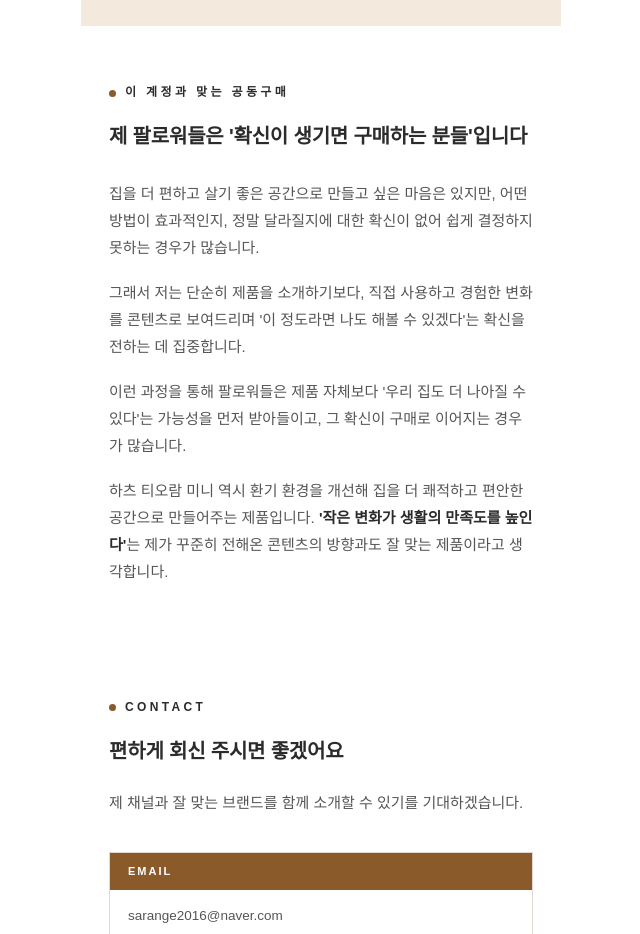
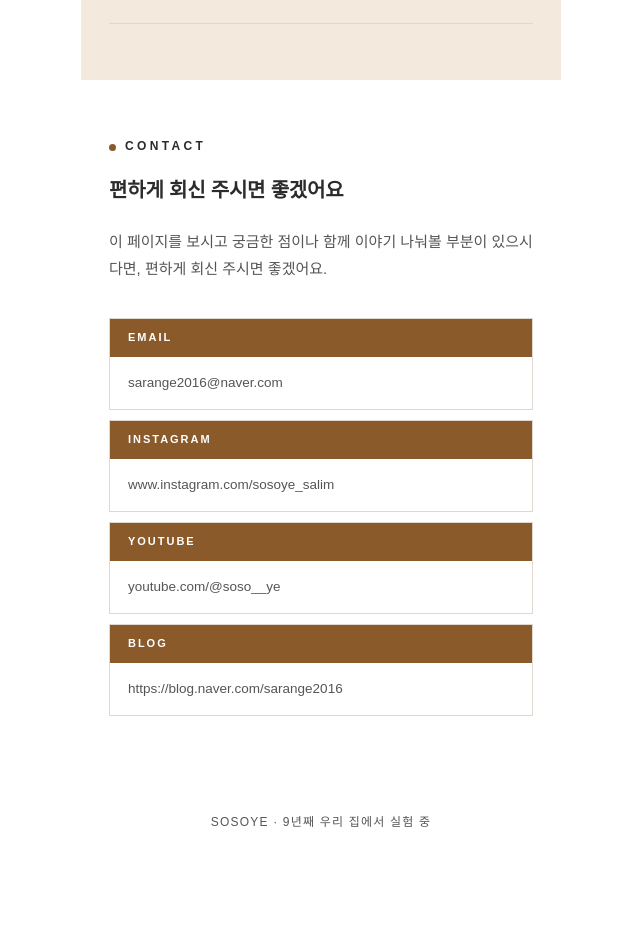
Before and after one commit to sosoye2016/sosoye_salim, a plain HTML site: page index.html in a window 1280 px wide. Shown: the part 1866-2800 px from the top of the page, without its empty margins (319-959 px from the left). Drawn offline with Linux system fonts and the light colour scheme; a web font is replaced by a local one.

Commit message:
Update index.html

```diff
--- a/index.html
+++ b/index.html
@@ -3,7 +3,7 @@
 <head>
 <meta charset="UTF-8">
 <meta name="viewport" content="width=device-width, initial-scale=1.0">
-<title>소소예 x CJ온스타일 온트너 공동구매 제안</title>
+<title>소소예 계정 소개</title>
 <style>
   @import url('https://cdn.jsdelivr.net/gh/orioncactus/pretendard@v1.3.9/dist/web/static/pretendard.css');
 
@@ -85,12 +85,6 @@
   .work-card .reason{ font-size:14px; color:var(--body); margin-top:14px; padding-top:14px; border-top:1px dashed var(--line); }
   .work-card .reason .stat{ color:var(--wood); font-weight:700; }
 
-  /* ---------- 공동구매 제안 ---------- */
-  .fit h2{ font-size:20px; margin-top:14px; margin-bottom:26px; }
-  .fit p{ font-size:15px; color:var(--body); margin-bottom:18px; }
-  .fit p:last-child{ margin-bottom:0; }
-  .fit strong{ color:var(--charcoal); font-weight:700; }
-
   /* ---------- 하단 연락 ---------- */
   .contact{ text-align:left; }
   .contact h2{ font-size:20px; margin-top:14px; margin-bottom:20px; }
@@ -104,7 +98,8 @@
     font-size:11px; letter-spacing:0.18em; background:var(--wood); color:#FFFFFF;
     text-transform:uppercase; display:block; padding:9px 18px; font-weight:600;
   }
-  .contact-row .value{ display:block; padding:14px 18px; color:var(--body); font-size:13.5px; word-break:break-all; }
+  .contact-row .value{ display:block; padding:14px 18px; color:var(--body); font-size:13.5px; word-break:break-all; text-decoration:none; }
+  .contact-row .value:hover{ color:var(--wood); }
 
   .footer-mark{
     text-align:center; padding:40px 28px 0; font-size:12px; color:var(--body); letter-spacing:0.1em;
@@ -133,9 +128,10 @@
   </div>
 
   <div class="greeting">
-    안녕하세요, <span class="name-fill">CJ온스타일 온트너</span> 담당자님.<br>
+    안녕하세요.<br>
     소소예살림 계정을 운영하고 있는 송은경입니다.<br>
-    평소 관심 있게 지켜보던 CJ온스타일과 함께 의미 있는 공동구매를 만들어 보고 싶어 이렇게 인사드립니다.
+    작은 변화로 집을 더 편하고 살기 좋은 공간을 만드는 방법을 기록하고 있습니다.<br>
+    9년째 우리 집을 실험실 삼아 직접 해보고, 직접 검증한 이야기들입니다.
   </div>
 
   <!-- ===== 페르소나 ===== -->
@@ -172,38 +168,28 @@
     </div>
   </div>
 
-  <!-- ===== 공동구매가 맞는 이유 ===== -->
-  <div class="section fit">
-    <div class="eyebrow">이 계정과 맞는 공동구매</div>
-    <h2>제 팔로워들은 '확신이 생기면 구매하는 분들'입니다</h2>
-    <p>집을 더 편하고 살기 좋은 공간으로 만들고 싶은 마음은 있지만, 어떤 방법이 효과적인지, 정말 달라질지에 대한 확신이 없어 쉽게 결정하지 못하는 경우가 많습니다.</p>
-    <p>그래서 저는 단순히 제품을 소개하기보다, 직접 사용하고 경험한 변화를 콘텐츠로 보여드리며 '이 정도라면 나도 해볼 수 있겠다'는 확신을 전하는 데 집중합니다.</p>
-    <p>이런 과정을 통해 팔로워들은 제품 자체보다 '우리 집도 더 나아질 수 있다'는 가능성을 먼저 받아들이고, 그 확신이 구매로 이어지는 경우가 많습니다.</p>
-    <p>하츠 티오람 미니 역시 환기 환경을 개선해 집을 더 쾌적하고 편안한 공간으로 만들어주는 제품입니다. <strong>'작은 변화가 생활의 만족도를 높인다'</strong>는 제가 꾸준히 전해온 콘텐츠의 방향과도 잘 맞는 제품이라고 생각합니다.</p>
-  </div>
-
   <!-- ===== 하단: 연락 ===== -->
   <div class="section contact">
     <div class="eyebrow">CONTACT</div>
     <h2>편하게 회신 주시면 좋겠어요</h2>
-    <p>제 채널과 잘 맞는 브랜드를 함께 소개할 수 있기를 기대하겠습니다.</p>
+    <p>이 페이지를 보시고 궁금한 점이나 함께 이야기 나눠볼 부분이 있으시다면, 편하게 회신 주시면 좋겠어요.</p>
 
     <div class="contact-list">
       <div class="contact-row">
         <span class="label">Email</span>
-        <span class="value">sarange2016@naver.com</span>
+        <a class="value" href="mailto:sarange2016@naver.com">sarange2016@naver.com</a>
       </div>
       <div class="contact-row">
         <span class="label">Instagram</span>
-        <span class="value">www.instagram.com/sosoye_salim</span>
+        <a class="value" href="https://www.instagram.com/sosoye_salim" target="_blank" rel="noopener">www.instagram.com/sosoye_salim</a>
       </div>
       <div class="contact-row">
         <span class="label">YouTube</span>
-        <span class="value">youtube.com/@soso__ye</span>
+        <a class="value" href="https://youtube.com/@soso__ye" target="_blank" rel="noopener">youtube.com/@soso__ye</a>
       </div>
       <div class="contact-row">
         <span class="label">Blog</span>
-        <span class="value">https://blog.naver.com/sarange2016</span>
+        <a class="value" href="https://blog.naver.com/sarange2016" target="_blank" rel="noopener">https://blog.naver.com/sarange2016</a>
       </div>
     </div>
   </div>
```
